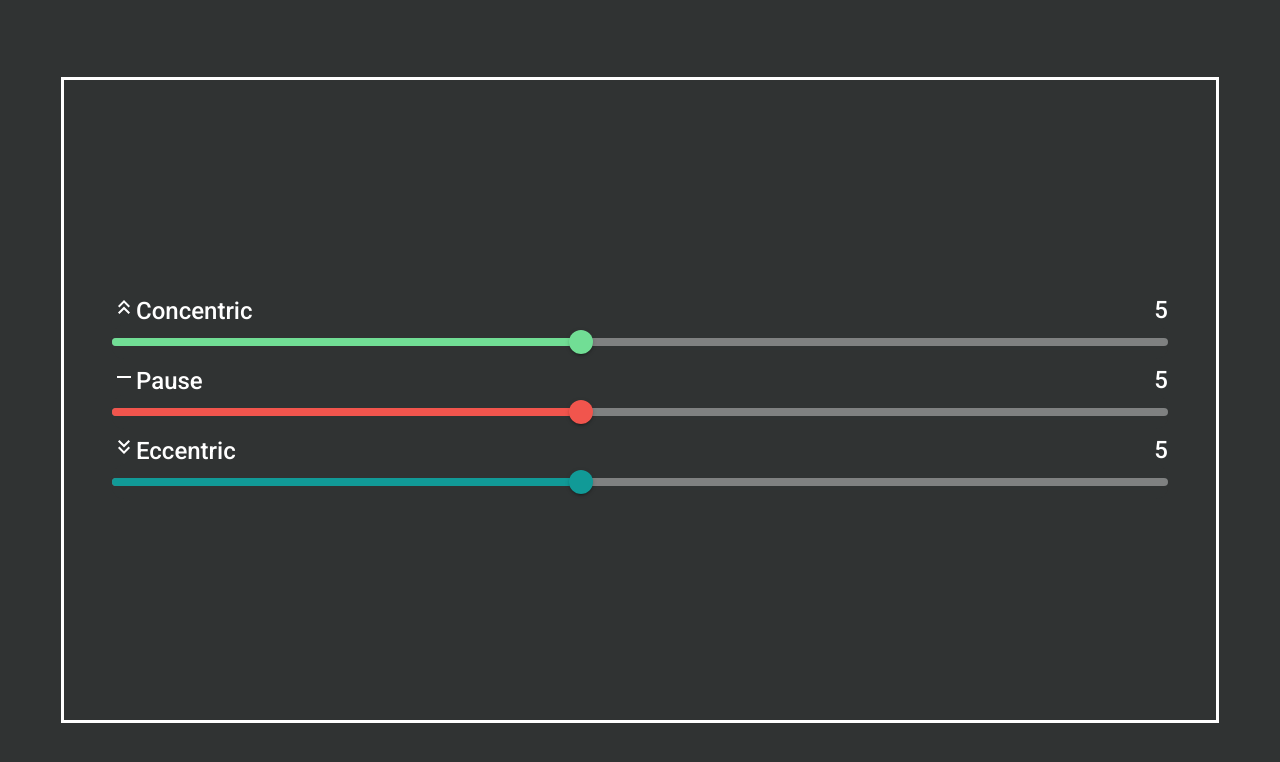
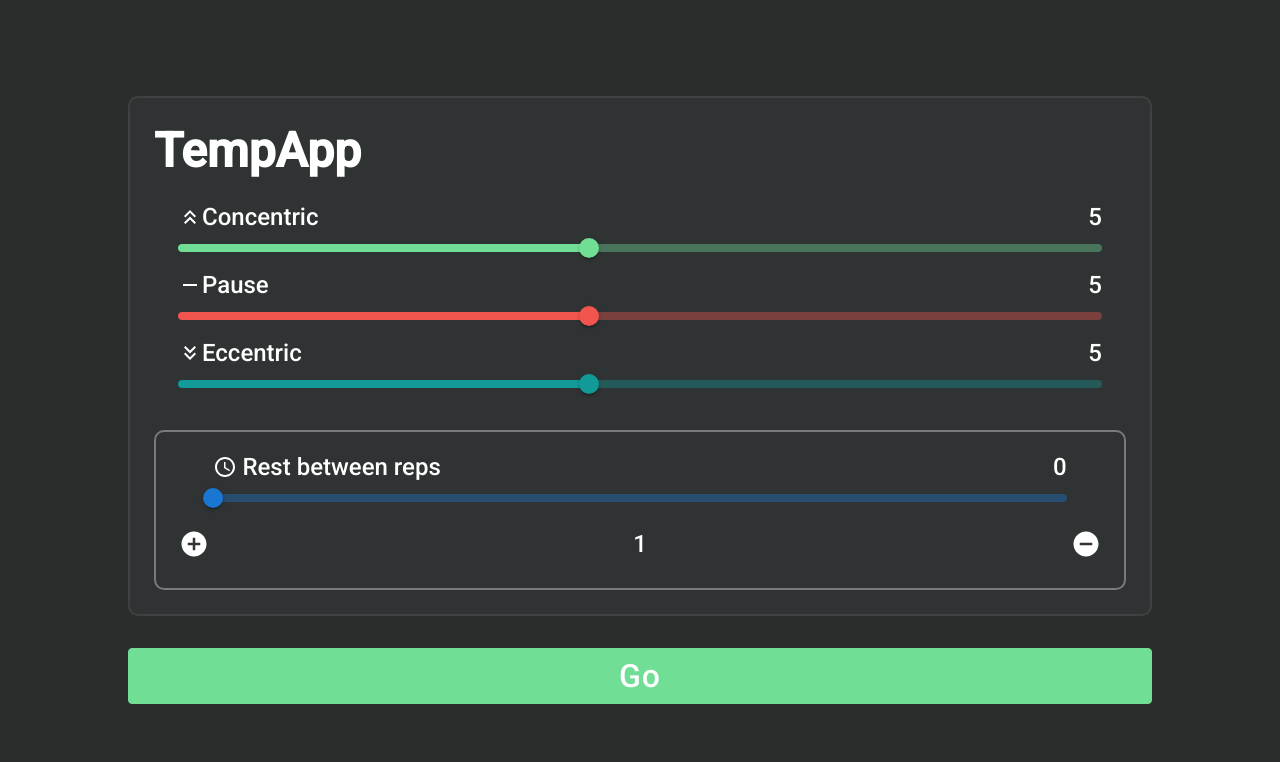
Before and after one commit to W0jno/TempApp, a React (Vite) app: page / in a window 1280 px wide. Shown: the top 762 px of the page. Built offline with nearby package versions, Linux system fonts and the light colour scheme.

Commit message:
Done: Sliders layout TODO: get info from components

```diff
--- a/src/components/Content.tsx
+++ b/src/components/Content.tsx
@@ -1,9 +1,50 @@
-import { Box } from "@mui/material";
+import { Box, Button } from "@mui/material";
 import SliderContainer from "./SliderContainer";
+import { styled } from "@mui/material/styles";
 function Content(): JSX.Element {
+  const SubmitButton = styled(Button)({
+    boxShadow: "none",
+    textTransform: "none",
+    fontSize: 32,
+    padding: "6px 12px",
+    border: "1px solid",
+    lineHeight: 1.5,
+    backgroundColor: "#71de95",
+    borderColor: "#71de95",
+
+    "&:hover": {
+      backgroundColor: "#71de95",
+      borderColor: "#71de95",
+      boxShadow: "none",
+    },
+    "&:active": {
+      boxShadow: "none",
+      backgroundColor: "#71de95",
+      borderColor: "#71de95",
+    },
+    "&:focus": {
+      boxShadow: "0 0 0 0.2rem rgba(113, 222, 149,.5)",
+    },
+  });
+
   return (
-    <Box sx={{ border: "solid" }}>
-      <SliderContainer />
+    <Box>
+      <form
+        onSubmit={(e) => {
+          e.preventDefault();
+          console.log("SliderContainer");
+        }}
+      >
+        <SliderContainer />
+
+        <SubmitButton
+          variant="contained"
+          type="submit"
+          sx={{ width: "100%", height: "7vh" }}
+        >
+          Go
+        </SubmitButton>
+      </form>
     </Box>
   );
 }
--- /dev/null
+++ b/src/components/RepsContainer.tsx
@@ -0,0 +1,70 @@
+import { Box, Slider, IconButton, Button } from "@mui/material";
+import { useState } from "react";
+import AccessTimeIcon from "@mui/icons-material/AccessTime";
+import AddCircleIcon from "@mui/icons-material/AddCircle";
+import RemoveCircleIcon from "@mui/icons-material/RemoveCircle";
+function RepsContainer() {
+  const [time, setTime] = useState<number | number[]>(0);
+  const [reps, setReps] = useState<number>(1);
+
+  return (
+    <Box
+      sx={{
+        height: "20vh",
+        border: "solid 2px #797a7a",
+        borderRadius: "10px",
+        display: "flex",
+        justifyContent: "center",
+        alignItems: "center",
+        flexDirection: "column",
+        fontSize: "1.5rem",
+        padding: "10px",
+      }}
+    >
+      <Box sx={{ width: "90%" }}>
+        <Box sx={{ display: "flex", justifyContent: "space-between" }}>
+          <Box sx={{ display: "flex", alignItems: "center" }}>
+            <AccessTimeIcon sx={{ marginRight: "5px" }} />
+            Rest between reps
+          </Box>
+          {time}
+        </Box>
+        <Slider
+          min={1}
+          max={10}
+          value={time}
+          sx={{ height: "0.5rem" }}
+          onChange={(_, value) => setTime(value)}
+        />
+      </Box>
+
+      <Box
+        sx={{
+          display: "flex",
+          justifyContent: "space-between",
+          alignItems: "center",
+          width: "100%",
+        }}
+      >
+        <IconButton aria-label="" onClick={() => setReps(reps + 1)}>
+          <AddCircleIcon
+            sx={{ color: "white", height: "30px", width: "40px" }}
+          />
+        </IconButton>
+        {reps}
+        <IconButton
+          aria-label=""
+          onClick={() => {
+            reps == 1 ? "" : setReps(reps - 1);
+          }}
+        >
+          <RemoveCircleIcon
+            sx={{ color: "white", height: "30px", width: "40px" }}
+          />
+        </IconButton>
+      </Box>
+    </Box>
+  );
+}
+
+export default RepsContainer;
--- a/src/components/SliderComponent.tsx
+++ b/src/components/SliderComponent.tsx
@@ -1,23 +1,9 @@
 import { Box, Container, Slider } from "@mui/material";
 import { SliderComponentType } from "../types";
 import { useState } from "react";
-import { styled } from "@mui/material/styles";
+
 function SliderComponent(props: SliderComponentType): JSX.Element {
   const [time, setTime] = useState<number | number[]>(5);
-
-  const TempoSlider = styled(Slider)({
-    color: `${props.color}`,
-    height: 8,
-    "& .MuiSlider-track": {
-      border: "none",
-      color: `${props.color}`,
-    },
-    "& .MuiSlider-thumb": {
-      height: 24,
-      width: 24,
-      backgroundColor: `${props.color}`,
-    },
-  });
 
   return (
     <Container>
@@ -28,18 +14,20 @@ function SliderComponent(props: SliderComponentType): JSX.Element {
           justifyContent: "space-between",
         }}
       >
-        <Box>
+        <Box sx={{ display: "flex", alignItems: "center" }}>
           {props.icon}
           {props.name}
         </Box>
         {time}
       </Box>
-      <TempoSlider
-        step={1}
+
+      <Slider
         min={1}
         max={10}
         value={time}
-        onChange={(_e, value) => setTime(value)}
+        sx={{ height: "0.5rem" }}
+        onChange={(_, value) => setTime(value)}
+        className={props.name}
       />
     </Container>
   );
--- a/src/components/SliderContainer.tsx
+++ b/src/components/SliderContainer.tsx
@@ -1,8 +1,9 @@
 import SliderComponent from "./SliderComponent";
-import { Container } from "@mui/material";
+import { Container, Box } from "@mui/material";
 import KeyboardDoubleArrowUpIcon from "@mui/icons-material/KeyboardDoubleArrowUp";
 import KeyboardDoubleArrowDownIcon from "@mui/icons-material/KeyboardDoubleArrowDown";
 import RemoveIcon from "@mui/icons-material/Remove";
+import RepsContainer from "./RepsContainer";
 
 function SliderContainer(): JSX.Element {
   return (
@@ -10,24 +11,30 @@ function SliderContainer(): JSX.Element {
       sx={{
         display: "flex",
         flexDirection: "column",
-        alignItems: "center",
-        justifyContent: "center",
-        height: "80vh",
-        width: "90vw",
+        justifyContent: "space-evenly",
+        height: "65vh",
+        width: "80vw",
         fontSize: "1.5rem",
+        border: "solid 2px #404242",
+        borderRadius: "10px",
+        backgroundColor: "#303333",
+        marginBottom: "4vh",
       }}
     >
+      <h1>TempApp</h1>
+      <Box>
         <SliderComponent
           name={"Concentric"}
-        color={"#71de95"}
           icon={<KeyboardDoubleArrowUpIcon />}
         />
-      <SliderComponent name={"Pause"} color={"	#f1554d"} icon={<RemoveIcon />} />
+        <SliderComponent name={"Pause"} icon={<RemoveIcon />} />
         <SliderComponent
           name={"Eccentric"}
-        color={"#119a97"}
           icon={<KeyboardDoubleArrowDownIcon />}
         />
+      </Box>
+
+      <RepsContainer />
     </Container>
   );
 }
--- a/src/styles/app.css
+++ b/src/styles/app.css
@@ -1,9 +1,59 @@
 @import url('https://fonts.googleapis.com/css2?family=Roboto:wght@500&display=swap');
-*{
+* {
     box-sizing: border-box;
     margin: 0;
     padding: 0;
-    background-color: #303333;
+    font-family: 'Roboto', sans-serif;
+}
+
+body {
+    background-color: #2b2d2d;
     color: white;
-     font-family: 'Roboto', sans-serif;
 }
+
+button {
+    background-color: #fff;
+    color: #303333;
+}
+
+
+.Concentric .MuiSlider-thumb  {
+    height: 24;
+      width: 24;
+      background-color: #71de95;
+}
+
+.Concentric .MuiSlider-rail{
+    color:#71de95 ;
+}
+.Concentric .MuiSlider-track {
+    color: #71de95;
+
+}
+
+.Pause .MuiSlider-thumb  {
+    height: 24;
+      width: 24;
+      background-color: #f1554d;
+}
+
+.Pause .MuiSlider-rail{
+    color:#f1554d ;
+}
+.Pause .MuiSlider-track {
+    color: #f1554d;
+
+}
+
+.Eccentric .MuiSlider-thumb  {
+    height: 24;
+      width: 24;
+      background-color: #119a97;
+}
+
+.Eccentric .MuiSlider-rail{
+    color:#119a97;
+}
+.Eccentric .MuiSlider-track {
+    color: #119a97;
+}
--- a/src/types.ts
+++ b/src/types.ts
@@ -1,11 +1,12 @@
 export interface SliderComponentType {
-    color: unknown,
     name: string,
-    icon: any
+    icon: any,
+
 }
 
 export interface Colors {
     concentricColor: string,
     pauseColor: string,
     eccentricColor: string
+
 }
```
Lines whose indentation alone changed are shown as unchanged.
